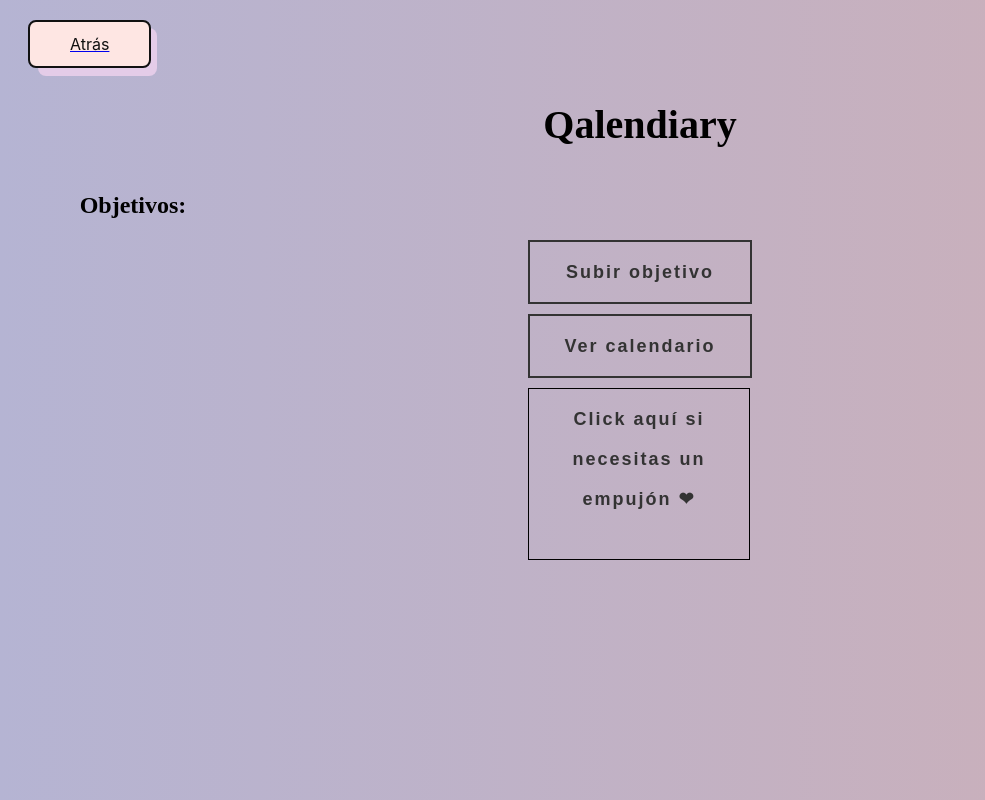
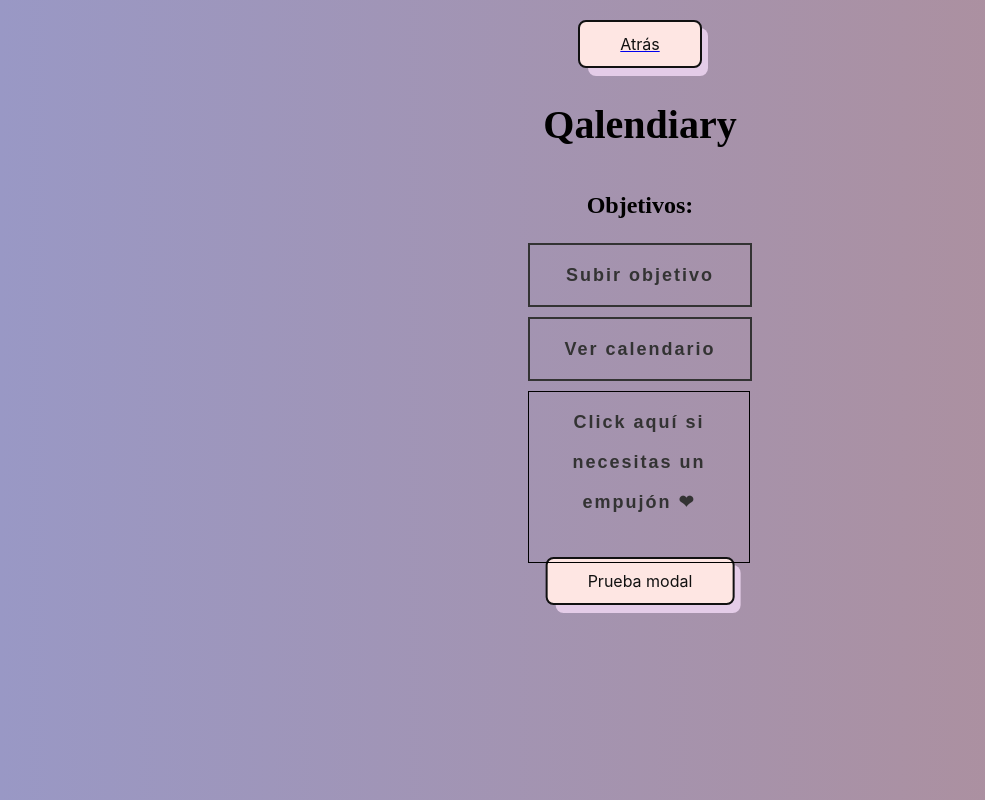
Before and after one commit to Yaircitop/Qalendiary, a Django app: page /Qalendiary/verobjetivos/ in a window 1280 px wide. Shown: the whole page, without its empty margins (0-985 px from the left). Run offline with Django 4.2, Linux system fonts and the light colour scheme; data that the repository does not hold is empty.

Commit message:
Implementación boton modal
Agregué el boton modal en la parte de ver objetivos, además de arreglar el error de que cuando no habían objetivos los links se movían a la izquierda

```diff
--- a/Qalendiary/static/objetivoplantilla.css
+++ b/Qalendiary/static/objetivoplantilla.css
@@ -1,5 +1,5 @@
 body{
-    background: linear-gradient(to right, #b5b4d3, #ceafb6);
+    background: linear-gradient(to right, #9998c5, #b18e96);
     background-size: 100vw 100vh;
 
 }
@@ -11,6 +11,10 @@
 }
 h3{
     text-align: center;
+    position: absolute;
+    top: 48%;
+    left: 50%;
+    transform: translateX(-50%) translateY(-50%);
 }
 
 h3 a {
@@ -151,7 +155,7 @@
   left: 0;
   width: 0;
   height: 100%;
-  background: #ff003b;
+  background: #6848a5;
   transition: all .35s;
 }
 
@@ -162,3 +166,89 @@
 .btn-btn-primary:hover:after{
   width: 100%;
 }
+/*Boton modal*/
+h1{
+  position: absolute;
+  top: 70%;
+  left: 50%;
+  transform: translateX(-50%) translateY(-50%);
+}
+body
+/* The Modal (background) */
+.modal {
+  display: none; /* Hidden by default */
+  position: fixed; /* Stay in place */
+  z-index: 1; /* Sit on top */
+  padding-top: 100px; /* Location of the box */
+  left: 0;
+  top: 0;
+  width: 100%; /* Full width */
+  height: 100%; /* Full height */
+  overflow: auto; /* Enable scroll if needed */
+  background-color: rgb(0,0,0); /* Fallback color */
+  background-color: rgba(0,0,0,0.4); /* Black w/ opacity */
+}
+
+/* Modal Content */
+.modal-content {
+  position: relative;
+  background-color: #fefefe;
+  margin: auto;
+  padding: 0;
+  border: 1px solid #888;
+  width: 30%;
+  box-shadow: 0 4px 8px 0 rgba(0,0,0,0.2),0 6px 20px 0 rgba(0,0,0,0.19);
+  -webkit-animation-name: animatetop;
+  -webkit-animation-duration: 0.4s;
+  animation-name: animatetop;
+  animation-duration: 0.4s
+}
+
+/* Add Animation */
+@-webkit-keyframes animatetop {
+  from {top:-300px; opacity:0}
+  to {top:0; opacity:1}
+}
+
+@keyframes animatetop {
+  from {top:-300px; opacity:0}
+  to {top:0; opacity:1}
+}
+
+/* The Close Button */
+.close {
+  color: white;
+  float: right;
+  font-size: 28px;
+  font-weight: bold;
+}
+
+.close:hover,
+.close:focus {
+  color: #000;
+  text-decoration: none;
+  cursor: pointer;
+}
+
+.modal-header {
+  padding: 2px 16px;
+  background-color: #845cb8;
+  color: white;
+}
+
+.modal-body {padding: 2px 16px;}
+
+.modal-footer {
+  padding: 2px 16px;
+  background-color: #845cb8;
+  color: white;
+}
+body {
+    place-items: center;
+    font-family: var(--font-family);
+    overflow: hidden;
+  }
+.relojito {
+    display: flex;
+    justify-content: center;
+}
--- a/Qalendiary/templates/temporizador.html
+++ b/Qalendiary/templates/temporizador.html
@@ -36,7 +36,6 @@
 				<button id="btnPausar" class="button is-success"><span class="mdi mdi-pause"></span></button>
 				<button id="btnDetener" class="button is-success"><span class="mdi mdi-stop"></span></button>
 				<br>
-				<a href="https://parzibyte.me/blog">Creado por Parzibyte</a>
 			</div>
 		</div>
 	</section>
--- a/Qalendiary/templates/verobjetivo.html
+++ b/Qalendiary/templates/verobjetivo.html
@@ -7,6 +7,7 @@
         <meta name="viewport" content="width=device-width, initial-scale=1.0">
         <title>Ver Objetivos</title>
         <link rel="stylesheet" href="../../static/objetivoplantilla.css">
+        <script src="../../static/javascript/scriptmodal.js" defer></script>
     </head>
     <body>
         <div class="botoncito">
@@ -15,11 +16,30 @@
             </a>
         </div>
             <h2>Qalendiary</h2>
-            <h3>
+            <h1>
+                <button id="myBtn" class="button-56" role="button">Prueba modal</button>
+            </h1>
+                <div id="myModal" class="modal">
+
+                  <div class="modal-content">
+                    <div class="modal-header">
+                      <span class="close">&times;</span>
+                      <h2 style: center>Mensaje motivacional</h2>
+                    </div>
+                    <div class="modal-body">
+                      <p>En teoría acá debería aparecer el mensaje motivacional</p>
+                      <h5><img class='relojito' src="../../static/rectangulo(8).png"></h5>
+                    </div>
+                    <div class="modal-footer">
+                    </div>
+                  </div>
+
+                </div>
+            <h3 style="text-align:center">
                 {% if Hola == "sinfecha" %}
                 <div class="wrapper">
                     <a href="{% url 'subirobjetivo' %}" class = "btn-btn-primary">
-                        <span>Subir objetivo </span>
+                        <span style="text-align:center" >Subir objetivo </span>
                     </a>
                     {% else %}
                     <a href="../subirobjetivo?d={{dia}}&m={{mes}}&y={{anio}}" class = "btn-btn-primary">
```
Also changed, not shown: Qalendiary/templates/revisarobjetivo.html (+8 -0 lines).
